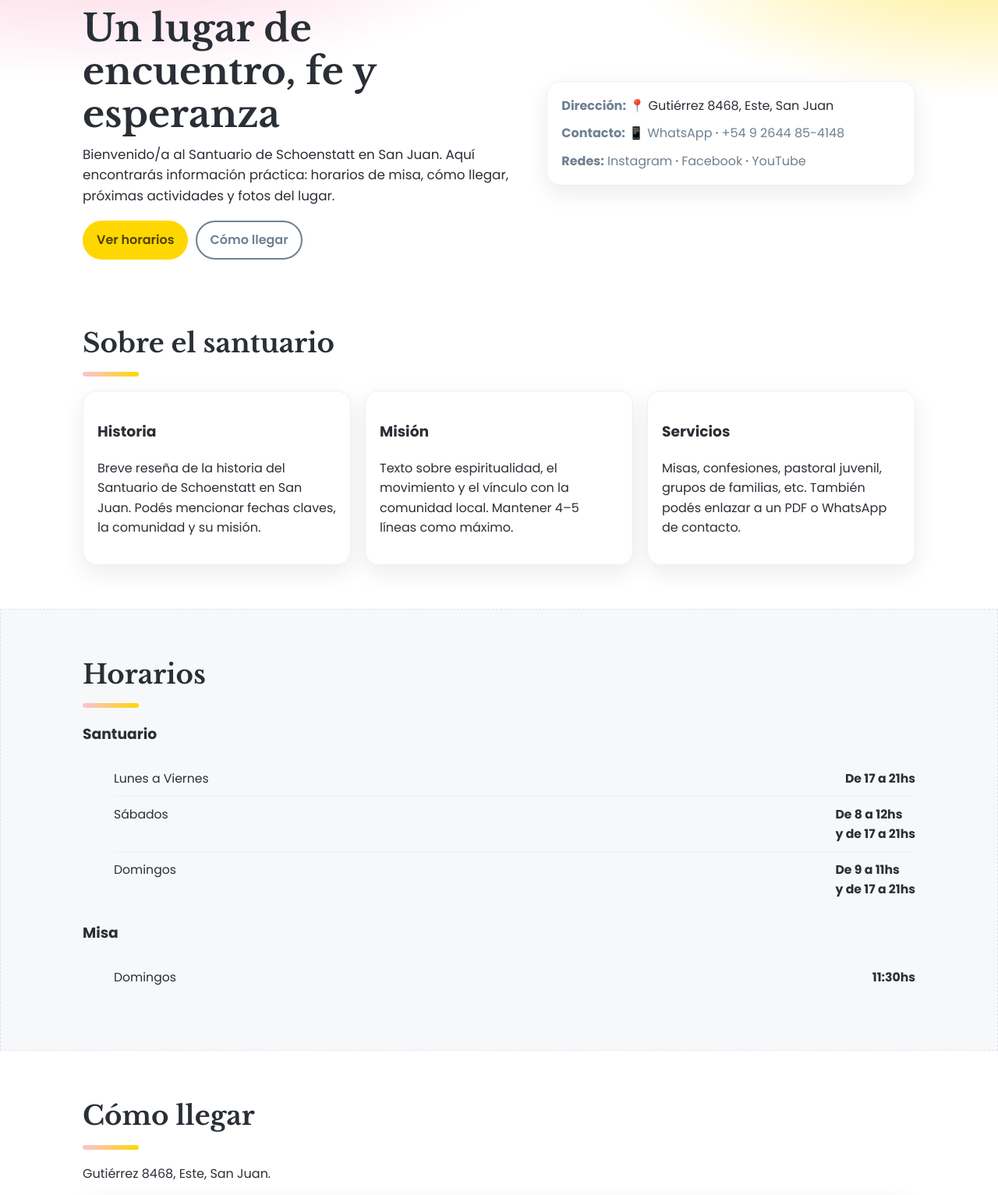
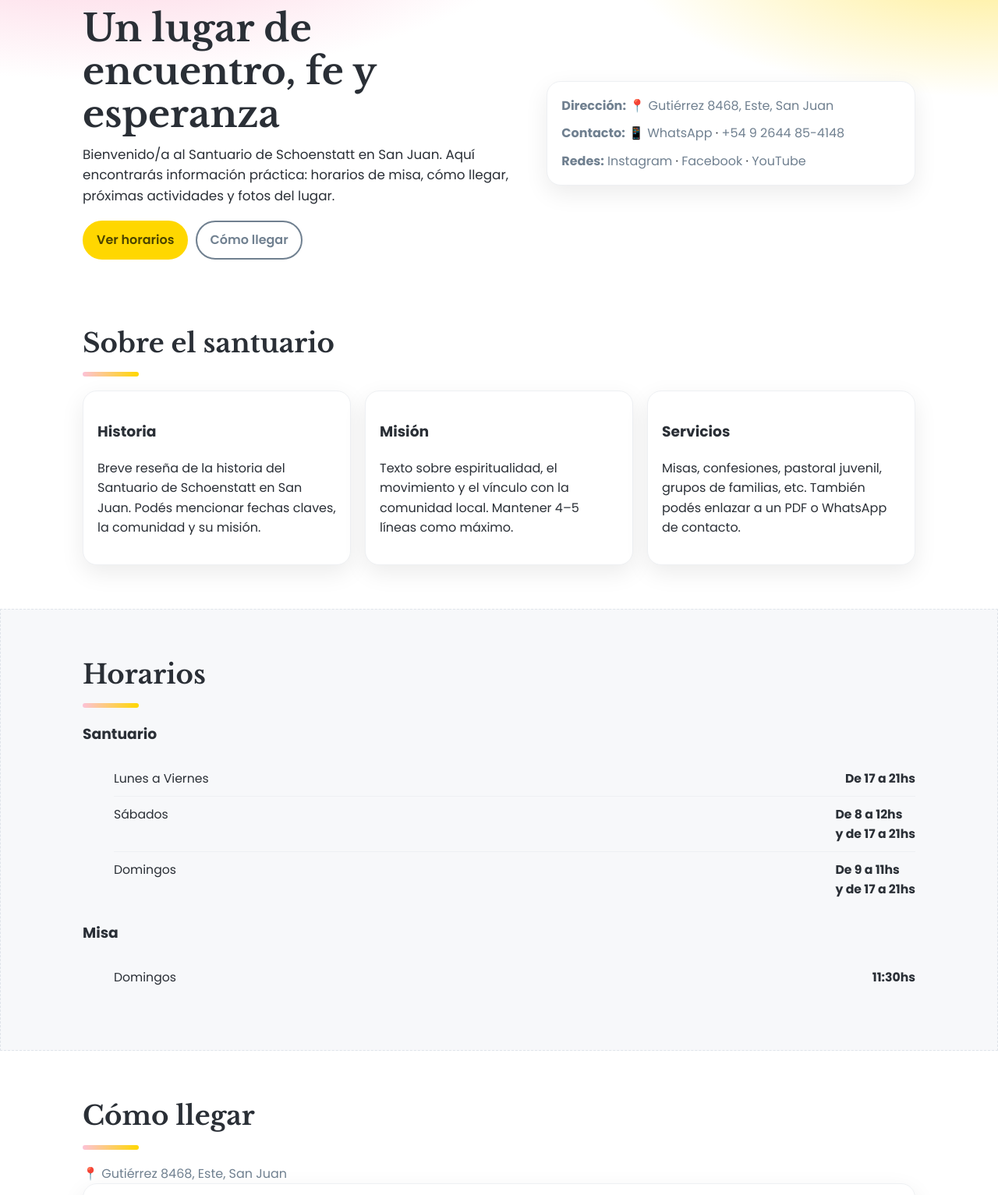
Before and after one commit to augustozuliani24/Proyecto-sc, a plain HTML site: page index.html in a window 1280 px wide. Shown: the part 120-1653 px from the top of the page at 78% size. Drawn offline with nearby package versions, Linux system fonts and the light colour scheme; grey boxes are pictures that could not be loaded.

Commit message:
actualizacion1.2(ubicaciones )

```diff
--- a/index.html
+++ b/index.html
@@ -46,7 +46,7 @@
       </div>
 
       <div class="hero-card" role="note" aria-label="Tarjeta rápida">
-  <div><strong>Dirección:</strong> <span>📍 Gutiérrez 8468, Este, San Juan</span></div>
+  <div><strong>Dirección:</strong> <a href="https://maps.app.goo.gl/ZCWWgyhK7tGhMwTu7" target="_blank" rel="noopener">📍 Gutiérrez 8468, Este, San Juan</a></div>
   <div><strong>Contacto:</strong>
     <a href="https://wa.me/5492644854148?text=Hola%20quiero%20información%20del%20Santuario" target="_blank" rel="noopener">
       📱 WhatsApp
@@ -105,7 +105,8 @@
   <section id="llegar">
     <div class="container">
       <h2 class="section-title">Cómo llegar</h2>
-      <p>Gutiérrez 8468, Este, San Juan.</p>
+      <a href="https://maps.app.goo.gl/ZCWWgyhK7tGhMwTu7" target="_blank" rel="noopener">📍 Gutiérrez 8468, Este, San Juan
+</a>
       <div class="map-wrap">
         <!-- REEMPLAZAR por iframe real de Google Maps (Compartir > Insertar un mapa) -->
       <iframe src="https://www.google.com/maps/embed?pb=!1m18!1m12!1m3!1d27207.692722707052!2d-68.44978094100952!3d-31.525214869018495!2m3!1f0!2f0!3f0!3m2!1i1024!2i768!4f13.1!3m3!1m2!1s0x96816b3aa9a36479%3A0x43f4c2be6632883e!2sSantuario%20de%20Schoenstatt%20San%20Juan!5e0!3m2!1ses-419!2sar!4v1757199865864!5m2!1ses-419!2sar" width="600" height="450" style="border:0;" allowfullscreen="" loading="lazy" referrerpolicy="no-referrer-when-downgrade"></iframe>      </div>
```
